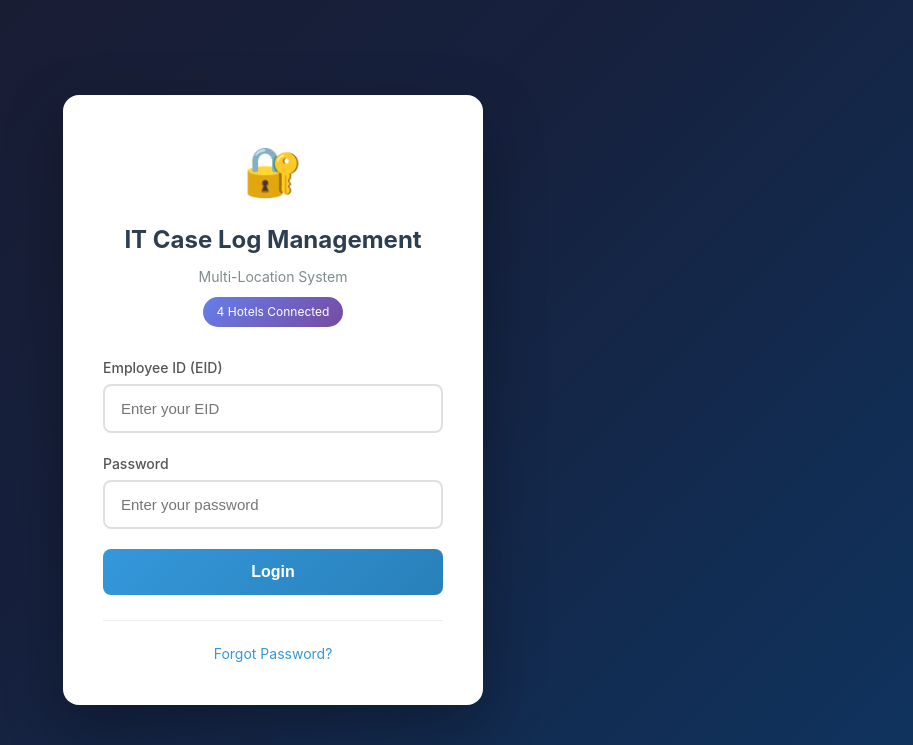
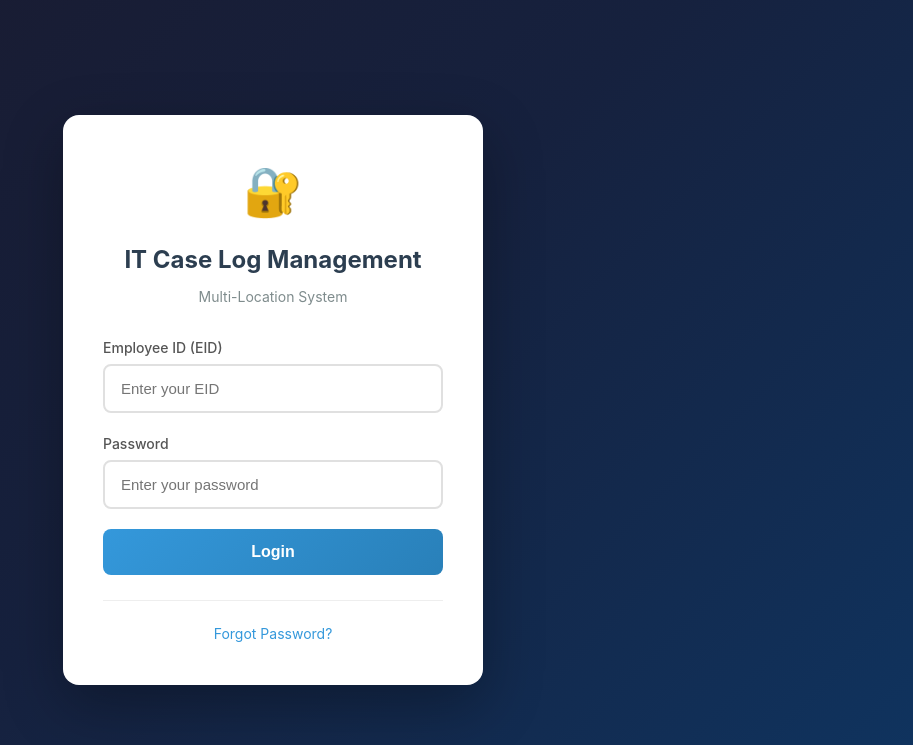
Before and after one commit to Bigkiss01/IT-Case-Management-System, a Flask app: page /login in a window 1280 px wide. Shown: the top 745 px of the page, without its empty margins (367-1280 px from the left). Run offline with Flask 3, Linux system fonts and the light colour scheme.

Commit message:
Add strong password validation to ResetPwd and Remove login badge

```diff
--- a/backend/src/templates/login.html
+++ b/backend/src/templates/login.html
@@ -174,7 +174,7 @@
             <div class="login-logo">🔐</div>
             <h1>IT Case Log Management</h1>
             <p>Multi-Location System</p>
-            <span class="location-badge">4 Hotels Connected</span>
+
         </div>
 
         <div class="error-message" id="errorMessage"></div>
```
